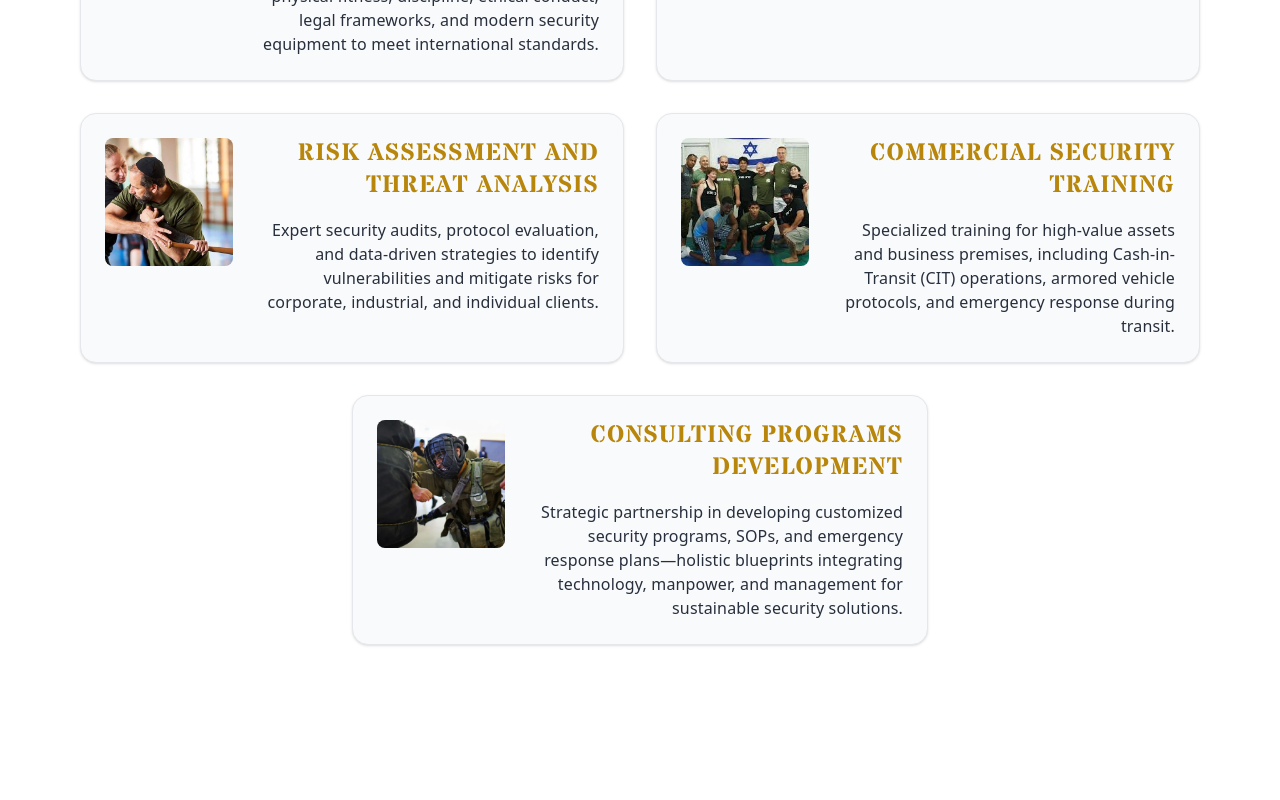
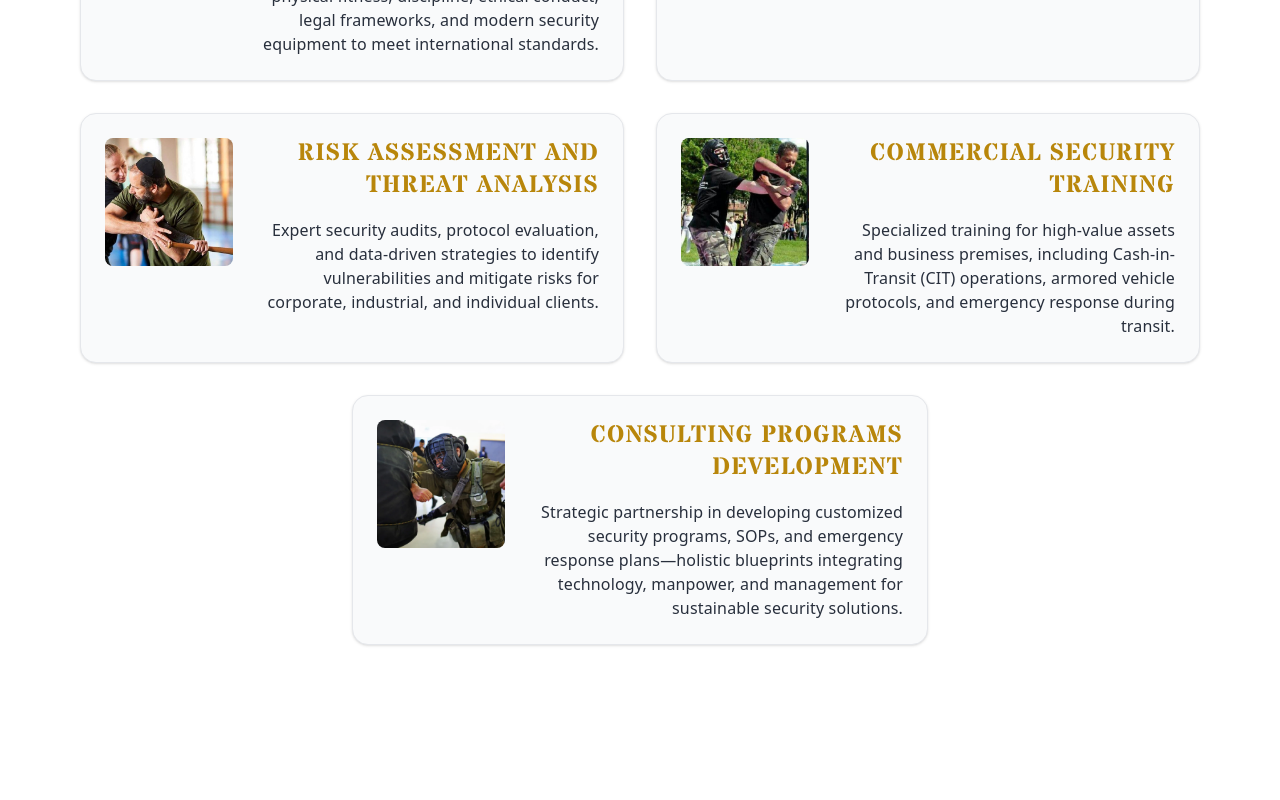
Before and after one commit to RasandunSP/Asian_tactical_security_web, a Next.js app: page / in a window 1280 px wide. Shown: the part 1660-2460 px from the top of the page. Built offline with nearby package versions, Linux system fonts and the light colour scheme; no server answers.

Commit message:
Update to images #1

```diff
--- a/components/contact-section.tsx
+++ b/components/contact-section.tsx
@@ -163,7 +163,7 @@ export function ContactSection() {
                 data-netlify-honeypot="bot-field"
                 onSubmit={handleSubmit}
               >
-                {/* Hidden field for Netlify form identification */}
+                {/* Netlify: form-name required for detection; field order sets submission summary (title=first text input, body=first textarea) */}
                 <input type="hidden" name="form-name" value="contact" />
                 {/* Honeypot field for spam protection */}
                 <input type="hidden" name="bot-field" />
--- a/components/services-section.tsx
+++ b/components/services-section.tsx
@@ -39,7 +39,7 @@ const services = [
     title: "Civilian Self-Defence (Krav Maga)",
     description: "Scenario-based Krav Maga, arrest & control, and threat analysis for everyday protection.",
     icon: Users2,
-    image: "/Hero_caro/images (1).jpeg",
+    image: "/Hero_caro/WhatsApp Image 2026-03-08 at 16.10.37.jpeg",
   },
   {
     title: "Risk Assessment & Threat Analysis",
--- a/components/why-us-section.tsx
+++ b/components/why-us-section.tsx
@@ -24,7 +24,7 @@ const highlights = [
     title: "Commercial security training",
     description:
       "Specialized training for high-value assets and business premises, including Cash-in-Transit (CIT) operations, armored vehicle protocols, and emergency response during transit.",
-    image: "/Hero_caro/images.jpeg",
+    image: "/Hero_caro/WhatsApp Image 2026-03-08 at 16.10.37 (1).jpeg",
   },
   {
     title: "Consulting Programs development",
```
Also changed, not shown: public/Hero_caro/WhatsApp Image 2026-03-08 at 16.10.37 (1).jpeg (added), public/Hero_caro/WhatsApp Image 2026-03-08 at 16.10.37.jpeg (added).
